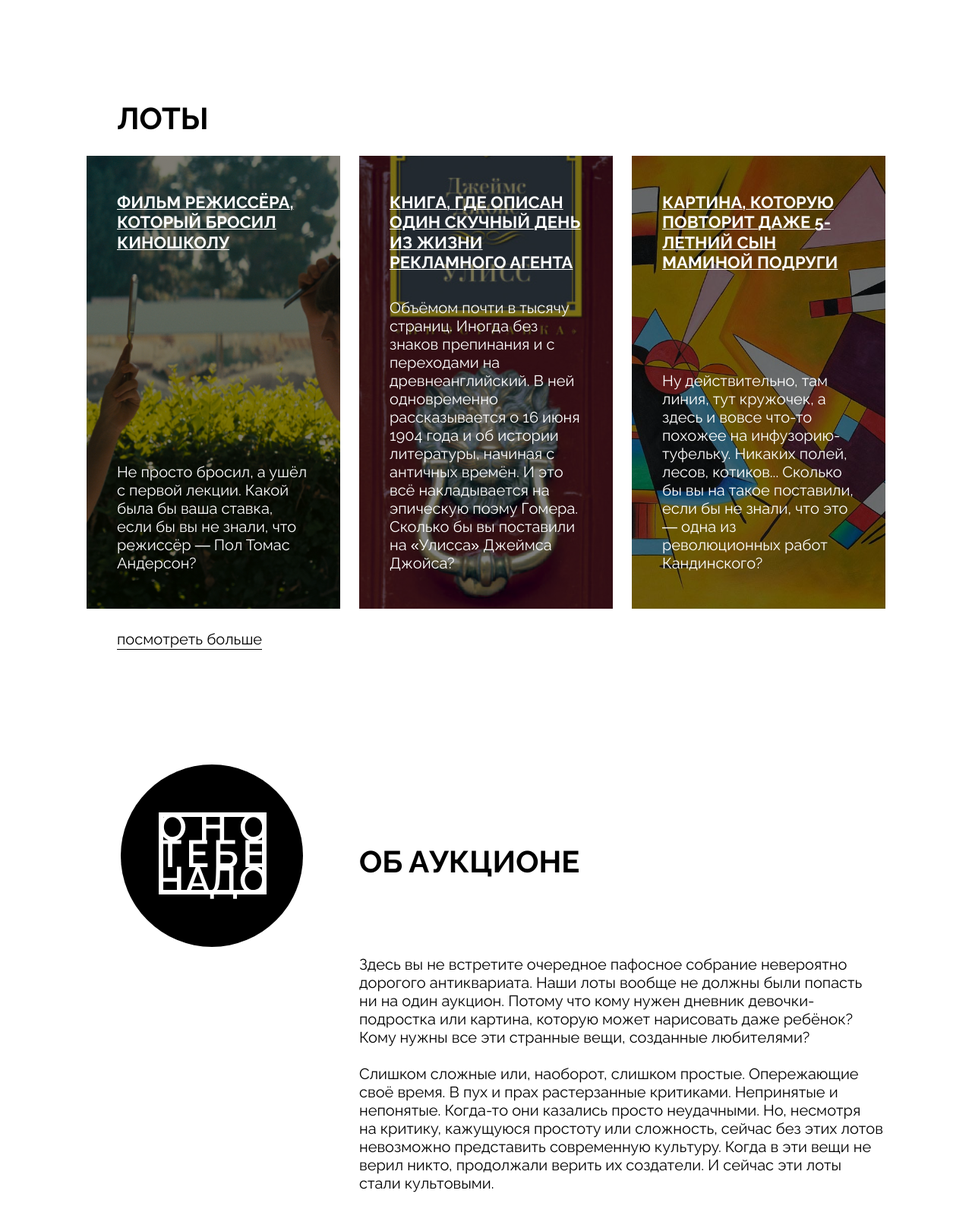
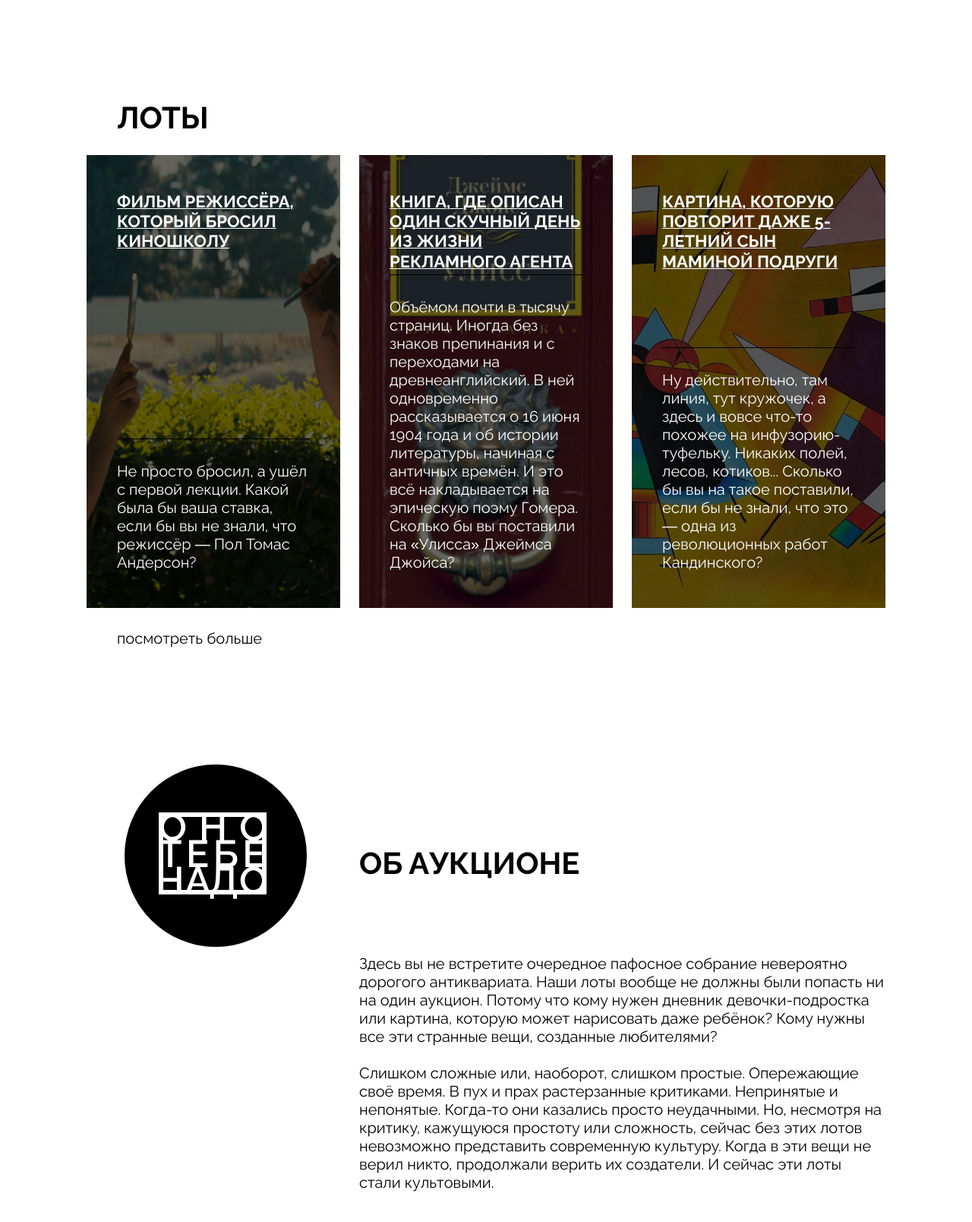
Before and after one commit to OlegMass/ono-tebe-nado-fd, a plain HTML site: page index.html in a window 1280 px wide. Shown: the part 1100-2708 px from the top of the page at 76% size. Drawn offline with Linux system fonts and the light colour scheme.

Commit message:
after 1st revue

```diff
--- a/index.html
+++ b/index.html
@@ -13,33 +13,35 @@
     <header class="header">
       <nav class="header-nav">
         <ul>
-          <li>
+          <li class="header-nav-item">
             <a href="#" class="active header-nav-link header-nav-main"
               >главная</a
             >
           </li>
-          <li>
-            <a href="#" class="header-nav-lots header-nav-link"
-              >посмотреть лоты</a
-            >
+          <li class="header-nav-item">
+            <a href="#" class="header-nav-link underline">посмотреть лоты</a>
           </li>
-          <li>
-            <a href="#" class="header-nav-about header-nav-link">об аукционе</a>
+          <li class="header-nav-item">
+            <a href="#" class="header-nav-link underline">об аукционе</a>
           </li>
         </ul>
       </nav>
       <a class="header-logo"
         ><img src="images/logo-black.svg" alt="main logo in black color"
       /></a>
-      <address class="contact">
-        <ul>
-          <li><a href="tel:+99995555555" class="phone">+9 999 555 5555</a></li>
-          <li>
-            <a href="mailto:info@sobaka.ge" class="mail">info@sobaka.ge</a>
-          </li>
-          <li class="address">
-            <span>наб. Принсенграхт 263- <br />265, Амстердам</span>
-          </li>
+      <address class="contact header-contacts">
+
+            <a href="tel:+99995555555" class="contacts"
+              ><span class="underline">+9 999 555 5555</span></a
+            >
+
+            <a href="mailto:info@sobaka.ge" class="contacts"
+              ><span class="underline">info@sobaka.ge</span></a
+            >
+
+          <p class="address">
+            наб. Принсенграхт 263- <br />265, Амстердам
+          </p>
         </ul>
       </address>
     </header>
@@ -55,51 +57,60 @@
           <div class="description-of-description">
             Аукцион вещей, в которые никто не верил
           </div>
-          <button type="submit" class="cover-button">Сделать ставку</button>
+          <button type="button" class="cover-button">Сделать ставку</button>
         </div>
       </section>
       <section class="section lots">
         <h2 class="title title-lots">ЛОТЫ</h2>
         <ul class="list-lots">
-          <li class="list-lots-item left-lot">
-            <div class="lot overlay">
-              <a href="" class="link-title-lot"
-                >Фильм режиссёра, который бросил киношколу</a
-              >
-              <article class="lot-article">
+          <li class="list-lots-item">
+            <article class="list-lots-item-article left-lot">
+              <div class="overlay"></div>
+              <a href="" class="lot"
+                ><h3 class="link-title-lot underline">
+                  Фильм режиссёра, который бросил киношколу
+                </h3>
+                <p class="lot-article">
                   Не просто бросил, а ушёл с первой лекции. Какой была бы ваша
-                ставка, если бы вы не знали, что режиссёр — Пол Томас Андерсон?
+                  ставка, если бы вы не знали, что режиссёр — Пол Томас
+                  Андерсон?
+                </p>
+              </a>
             </article>
-            </div>
           </li>
-          <li class="list-lots-item center-lot">
-            <div class="lot overlay">
-              <a href="" class="link-title-lot"
-                >Книга, где описан один скучный день из жизни рекламного
-                агента</a
-              >
-              <article class="lot-article">
-                Объёмом почти в тысячу страниц. Иногда без знаков препинания и с
-                переходами на древнеанглийский. В ней одновременно
+          <li class="list-lots-item">
+            <article class="list-lots-item-article center-lot">
+              <div class="overlay"></div>
+              <a href="" class="lot">
+                <h3 class="link-title-lot underline">
+                  Книга, где описан один скучный день из жизни рекламного агента
+                </h3>
+                <p class="lot-article">
+                  Объёмом почти в тысячу страниц. Иногда без знаков препинания и
+                  с переходами на древнеанглийский. В ней одновременно
                   рассказывается о 16 июня 1904 года и об истории литературы,
-                начиная с античных времён. И это всё накладывается на эпическую
-                поэму Гомера. Сколько бы вы поставили на «Улисса» Джеймса
-                Джойса?
+                  начиная с античных времён. И это всё накладывается на
+                  эпическую поэму Гомера. Сколько бы вы поставили на «Улисса»
+                  Джеймса Джойса?
+                </p>
+              </a>
             </article>
-            </div>
           </li>
-          <li class="list-lots-item right-lot">
-            <div class="lot overlay">
-              <a href="" class="link-title-lot"
-                >Картина, которую повторит даже 5-летний сын маминой подруги</a
-              >
-              <article class="lot-article">
+          <li class="list-lots-item">
+            <article class="list-lots-item-article right-lot">
+              <div class="overlay"></div>
+              <a href="" class="lot">
+                <h3 class="link-title-lot underline">
+                  Картина, которую повторит даже 5-летний сын маминой подруги
+                </h3>
+                <p class="lot-article">
                   Ну действительно, там линия, тут кружочек, а здесь и вовсе
                   что-то похожее на инфузорию-туфельку. Никаких полей, лесов,
                   котиков... Сколько бы вы на такое поставили, если бы не знали,
                   что это — одна из революционных работ Кандинского?
+                </p>
+              </a>
             </article>
-            </div>
           </li>
           <!-- <li class="list-lots-item right-lot">
             <div class="lot overlay">
@@ -119,9 +130,9 @@
       </section>
       <section class="section about">
         <div class="about-start-column">
-          <div class="black-background"></div>
+          <div class="about-logo-background"></div>
           <img
-            class="logo-white-color"
+            class="about-logo"
             src="images/logo-white.svg"
             alt="main logo white color black background"
           />
@@ -129,25 +140,21 @@
         <div class="about-end-column">
           <h2 class="title title-about">Об аукционе</h2>
           <div class="about-description">
-            <p class="paragrph-start">
-              Здесь вы не встретите очередное пафосное собрание невероятно<br />
-              дорогого антиквариата. Наши лоты вообще не должны были попасть
-              <br />
-              ни на один аукцион. Потому что кому нужен дневник девочки-<br />подростка
-              или картина, которую может нарисовать даже ребёнок?<br />
-              Кому нужны все эти странные вещи, созданные любителями?
+            <p class="about-description-paragrph">
+              Здесь вы не встретите очередное пафосное собрание невероятно
+              дорогого антиквариата. Наши лоты вообще не должны были попасть ни
+              на один аукцион. Потому что кому нужен дневник девочки-подростка
+              или картина, которую может нарисовать даже ребёнок? Кому нужны все
+              эти странные вещи, созданные любителями?
             </p>
-            <p class="paragrph-end">
-              Слишком сложные или, наоборот, слишком простые. Опережающие<br />
-              своё время. В пух и прах растерзанные критиками. Непринятые и<br />
-              непонятые. Когда-то они казались просто неудачными. Но,
-              несмотря<br />
+            <p class="about-description-paragrph">
+              Слишком сложные или, наоборот, слишком простые. Опережающие своё
+              время. В пух и прах растерзанные критиками. Непринятые и
+              непонятые. Когда-то они казались просто неудачными. Но, несмотря
               на критику, кажущуюся простоту или сложность, сейчас без этих
-              лотов<br />
-              невозможно представить современную культуру. Когда в эти вещи
-              не<br />
-              верил никто, продолжали верить их создатели. И сейчас эти лоты<br />
-              стали культовыми.
+              лотов невозможно представить современную культуру. Когда в эти
+              вещи не верил никто, продолжали верить их создатели. И сейчас эти
+              лоты стали культовыми.
             </p>
           </div>
         </div>
@@ -155,21 +162,23 @@
     </main>
     <footer class="footer">
       <address class="contact">
-        <ul>
-          <li><a href="tel:+99995555555" class="phone">+9 999 555 5555</a></li>
-          <li>
-            <a href="mailto:info@sobaka.ge" class="mail">info@sobaka.ge</a>
-          </li>
-          <li class="address">
-            <span>наб. Принсенграхт 263-265, Амстердам</span>
-          </li>
-        </ul>
+        <a href="tel:+99995555555" class="contacts underline"
+          >+9 999 555 5555</a
+        >
+        <a href="mailto:info@sobaka.ge" class="contacts underline"
+          >info@sobaka.ge</a
+        >
+        <p class="address">
+          наб. Принсенграхт 263-265, Амстердам
+        </p>
       </address>
       <nav>
         <ul class="footer-nav">
           <li><a href="#" class="active footer-nav-link">главная</a></li>
-          <li><a href="#" class="footer-nav-link">посмотреть лоты</a></li>
-          <li><a href="#" class="footer-nav-link">об аукционе</a></li>
+          <li>
+            <a href="#" class="footer-nav-link underline">посмотреть лоты</a>
+          </li>
+          <li><a href="#" class="footer-nav-link underline">об аукционе</a></li>
         </ul>
       </nav>
       <ul class="social-network">
--- a/styles/style.css
+++ b/styles/style.css
@@ -5,7 +5,9 @@
   display: grid;
   grid-template-columns: 1fr min-content 1fr;
   align-items: center;
-  height: 293px;
+
+  padding-top: 94px;
+  padding-bottom: 93px;
 }
 
 .header-nav > ul {
@@ -17,7 +19,7 @@
   list-style: circle;
 }
 
-.header-nav > ul > li:first-child {
+.header-nav-item:first-child {
   list-style-type: none;
 }
 
@@ -28,7 +30,6 @@
   font-size: 18px;
   line-height: 100%;
   letter-spacing: 0%;
-  border-bottom: 1px solid black;
 }
 
 .header-logo {
@@ -51,29 +52,27 @@
   letter-spacing: 0;
 }
 
-.phone,
-.mail {
-  border-bottom: 1px solid black;
-  /* text-decoration: underline; */
+.header-contacts > a {
+  display: block;
 }
 
 /* section cover */
 
 .cover {
   position: relative;
-  background-image: url("/images/cover.jpg");
+  background-image: url("../images/cover.jpg");
   background-position: center;
   background-size: cover;
-  z-index: -1;
+  z-index: 0;
   padding: 50px;
 }
 
 .overlay {
   position: absolute;
-  background-color: rgba(0, 0, 0, 0.5);
+  background-color: rgba(0, 0, 0, 0.6);
   width: 100%;
   height: 100%;
-  z-index: 0;
+  z-index: 1;
   left: 0px;
   top: 0px;
 }
@@ -87,7 +86,7 @@
   letter-spacing: 0.3em;
   text-transform: uppercase;
   color: #fff;
-  z-index: 1;
+  z-index: 2;
 
   display: flex;
   flex-wrap: wrap;
@@ -136,12 +135,12 @@
   color: #fff;
   background-color: transparent;
   border-color: #fff;
+  border-width: 1px;
 }
 
 /* section lots */
 
 .lots {
-  min-height: 723px;
   margin: 185px 24px 0px 24px;
 }
 
@@ -171,13 +170,22 @@
 }
 
 .list-lots-item {
+  position: relative;
+  z-index: 0;
   width: 334px;
-  height: 596px;
+  min-height: 596px;
+}
+
+.list-lots-item-article {
+  height: 100%;
+  background-position: center;
+  background-size: cover;
+  background-repeat: no-repeat;
+  z-index: 0;
 }
 
 .lot {
   /* padding: 48px 40px; */
-  position: relative;
   padding: 48px 40px;
   display: flex;
   flex-direction: column;
@@ -187,6 +195,7 @@
 }
 
 .link-title-lot {
+  position: relative;
   z-index: 1;
   height: 100%;
   font-family: "Raleway", sans-serif;
@@ -202,6 +211,7 @@
 }
 
 .lot-article {
+  position: relative;
   z-index: 1;
   font-family: "Raleway", sans-serif;
   font-weight: 400;
@@ -213,48 +223,33 @@
 }
 
 .left-lot {
-  background-image: url("/images/card-lot-01.jpg");
-  background-position: center;
-  background-size: cover;
-  background-repeat: no-repeat;
-  z-index: -1;
+  background-image: url("../images/card-lot-01.jpg");
 }
 
 .center-lot {
-  background-image: url("/images/card-lot-02.jpg");
-  z-index: -1;
-  background-position: center;
-  background-size: cover;
-  background-repeat: no-repeat;
+  background-image: url("../images/card-lot-02.jpg");
 }
 
 .right-lot {
-  background-image: url("/images/card-lot-03.jpg");
-  z-index: -1;
-  background-position: center;
-  background-size: cover;
-  background-repeat: no-repeat;
+  background-image: url("../images/card-lot-03.jpg");
 }
 
 .lots-look-more-link {
   display: inline-block;
-  margin: 30px 820px 0px 40px;
-  /* text-decoration: none; */
+  margin: 30px 40px 0px 40px;
   font-family: "Raleway", sans-serif;
   font-weight: 400;
   font-size: 20px;
   line-height: 100%;
   letter-spacing: 0%;
-  border-bottom: 1px solid black;
   padding-bottom: 3px;
 }
 
 /* section about */
 
 .about {
-  min-height: 595px;
   display: grid;
-  margin: 118px 24px 162px 24px;
+  margin: 123px 24px 162px 24px;
   grid-template-columns: 334px 1fr;
 }
 
@@ -266,16 +261,18 @@
   align-items: center;
 }
 
-.black-background {
+.about-logo-background {
   position: absolute;
+  top: 30px;
+  left: 50px;
   background-color: black;
   width: 240px;
   height: 240px;
-  border-radius: 120px;
-  z-index: -1;
+  border-radius: 50%;
+  z-index: 0;
 }
 
-.logo-white-color {
+.about-logo {
   /* position: absolute; */
   width: 148px;
   height: 114px;
@@ -293,22 +290,20 @@
 }
 
 .about-description {
+  display: flex;
+  flex-direction: column;
   font-family: "Raleway", sans-serif;
   font-weight: 400;
   font-size: 20px;
   line-height: 24px;
   letter-spacing: 0;
   padding-left: 25px;
-}
-
-.paragrph-start {
-  margin-bottom: 24px;
+  gap: 24px;
 }
 
 /* footer */
 
 .footer {
-  height: 180px;
   box-sizing: border-box;
   display: grid;
   grid-template-columns: 1fr 1fr 1fr;
@@ -326,14 +321,13 @@
 .footer-nav-link {
   display: block;
   justify-self: center;
-  font-family: Raleway;
+  font-family: "Raleway", sans-serif;
   font-weight: 400;
   font-size: 18px;
   line-height: 100%;
   letter-spacing: 0%;
   text-align: center;
   text-decoration: none;
-  border-bottom: 1px solid black;
 }
 
 .active {
@@ -352,3 +346,11 @@
   display: inline-block;
   width: 48px;
 }
+
+.underline {
+  border-bottom: 1px solid black;
+}
+
+.address {
+  font-style: normal;
+}
```
Also changed, not shown: вынужденная мера.txt (deleted). Lines whose indentation alone changed are shown as unchanged.
